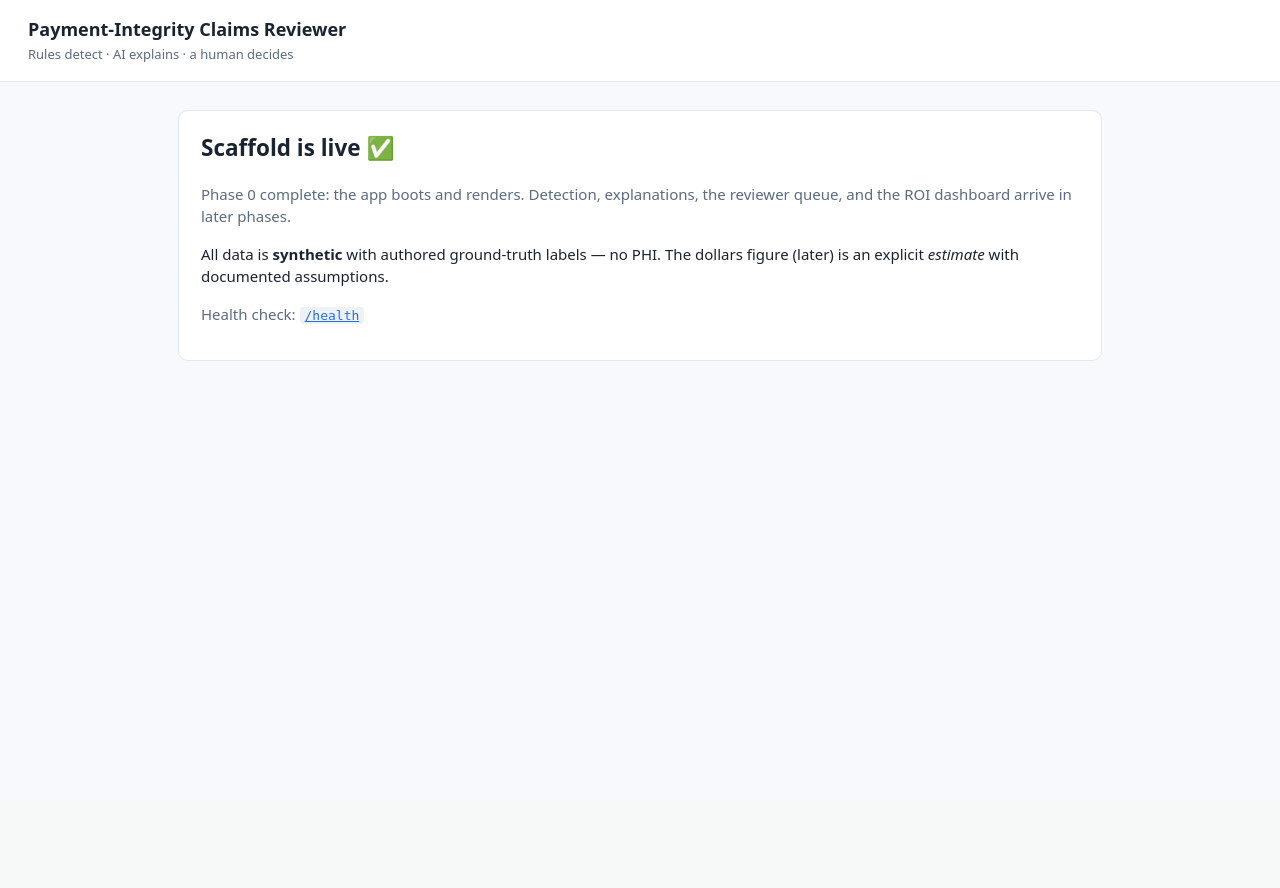
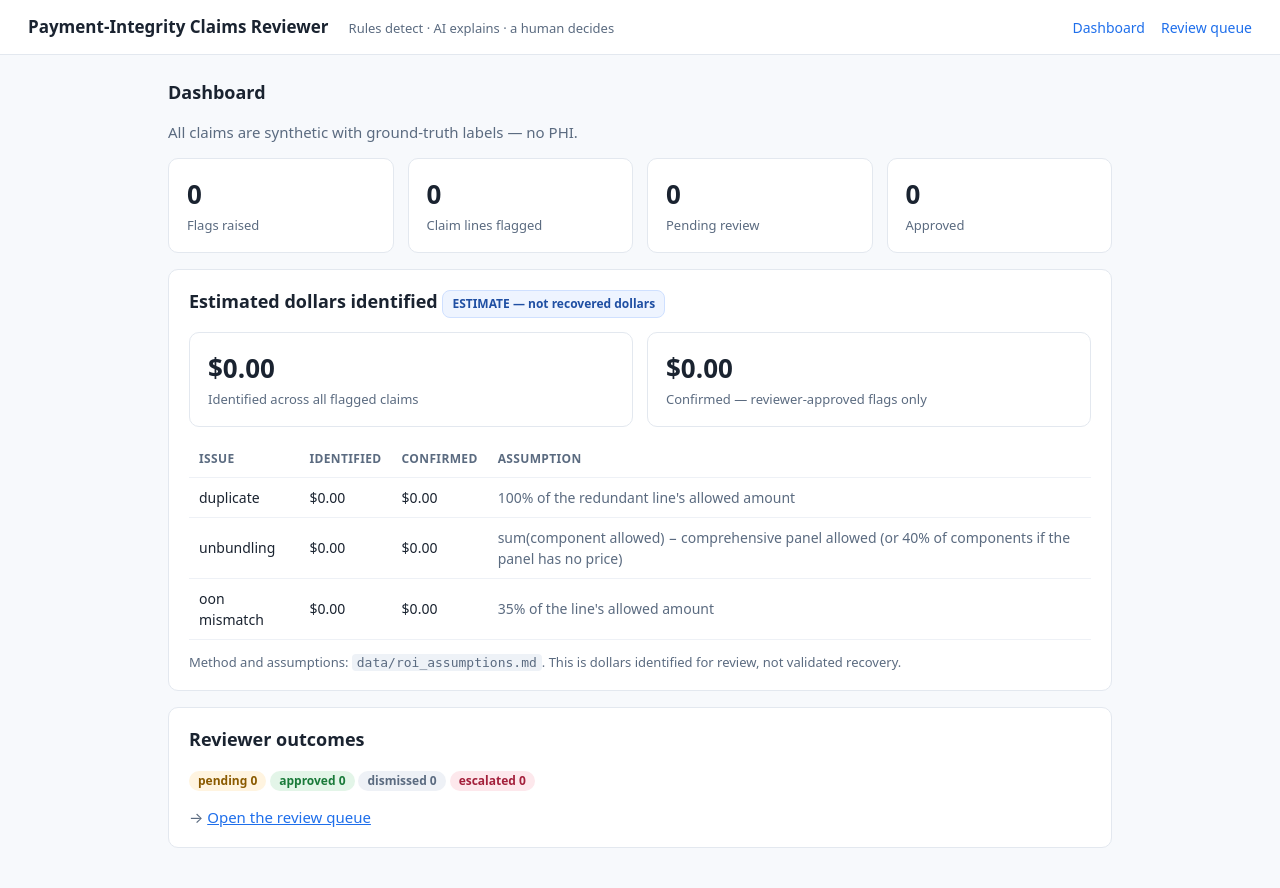
Before and after one commit to tjromack/payment-integrity-reviewer, a FastAPI app: page / in a window 1280 px wide. Before the commit the page ends 361 px from the top, so only its background shows below. Run offline with FastAPI, Linux system fonts and the light colour scheme; data that the repository does not hold is empty; some libraries are stand-ins or nearby versions.

Commit message:
Phase 4: reviewer queue, flag detail, and ROI dashboard
- app/roi.py: estimated-dollars-identified math (single source of the documented
  assumptions); unbundling counted once per claim group, not per component line.
- app/dashboard.py: queue items, per-flag detail, append-only decisions (latest
  wins), and the volume/outcomes/savings summary (identified vs approved-confirmed).
- app/main.py: GET / dashboard, /queue, /flag/{id}; POST /flag/{id}/decision
  stores each approve/dismiss/escalate as a label, then 303 -> queue.
- Templates: dashboard (estimate clearly labeled + assumptions surfaced), queue,
  and flag detail (claim + triggering rule/fields + explanation). Reviewer UI
  deliberately hides the ground-truth label.
- models.connect() resolves DB_PATH at call time so tests use an isolated DB.
- tests/test_dashboard.py: ROI math + decision flow (7 tests); DECISIONS 012.

Verified: make test -> 22 passed; end-to-end via TestClient (approve a flag ->
303 -> dashboard shows approved 1 and confirmed dollars update; 404 handled).

Co-Authored-By: Claude Opus 4.8 (1M context) <noreply@anthropic.com>

```diff
--- a/app/main.py
+++ b/app/main.py
@@ -1,34 +1,75 @@
 """FastAPI app + routes.
 
-Phase 0: boots with a health route and a base template so the scaffold is
-demoable. Queue, dashboard, and detail routes arrive in later phases.
+Dashboard (estimated $ identified, labeled an estimate), the reviewer queue, the
+per-flag detail (claim + triggering rule/fields + explanation), and the decision
+endpoint that stores each approve/dismiss/escalate as a label.
 """
 from pathlib import Path
 
-from fastapi import FastAPI, Request
-from fastapi.responses import HTMLResponse, JSONResponse
+from fastapi import FastAPI, Form, Request
+from fastapi.responses import HTMLResponse, JSONResponse, RedirectResponse
 from fastapi.templating import Jinja2Templates
+
+from app import dashboard
+from app.models import connect
 
 BASE_DIR = Path(__file__).resolve().parent
 templates = Jinja2Templates(directory=str(BASE_DIR / "templates"))
 
 app = FastAPI(title="Payment-Integrity Claims Reviewer")
 
+TITLE = "Payment-Integrity Claims Reviewer"
+TAGLINE = "Rules detect · AI explains · a human decides"
+
+
+def _ctx(request: Request, **extra) -> dict:
+    return {"request": request, "title": TITLE, "tagline": TAGLINE, **extra}
+
 
 @app.get("/health")
 def health() -> JSONResponse:
-    """Liveness check used by the demo/reset flow and any future CI."""
     return JSONResponse({"status": "ok"})
 
 
 @app.get("/", response_class=HTMLResponse)
 def index(request: Request) -> HTMLResponse:
-    """Landing page. Becomes the dashboard once detection + ROI land."""
-    return templates.TemplateResponse(
-        request,
-        "index.html",
-        {
-            "title": "Payment-Integrity Claims Reviewer",
-            "tagline": "Rules detect · AI explains · a human decides",
-        },
-    )
+    conn = connect()
+    summary = dashboard.summary(conn)
+    conn.close()
+    return templates.TemplateResponse(request, "dashboard.html", _ctx(request, **summary))
+
+
+@app.get("/queue", response_class=HTMLResponse)
+def queue(request: Request) -> HTMLResponse:
+    conn = connect()
+    items = dashboard.review_items(conn)
+    conn.close()
+    return templates.TemplateResponse(request, "queue.html", _ctx(request, items=items))
+
+
+@app.get("/flag/{flag_id}", response_class=HTMLResponse)
+def flag_detail(request: Request, flag_id: int):
+    conn = connect()
+    detail = dashboard.flag_detail(conn, flag_id)
+    conn.close()
+    if detail is None:
+        return HTMLResponse("Flag not found", status_code=404)
+    return templates.TemplateResponse(request, "flag_detail.html", _ctx(request, **detail))
+
+
+@app.post("/flag/{flag_id}/decision")
+def decide(
+    flag_id: int,
+    action: str = Form(...),
+    reviewer: str = Form("reviewer"),
+    note: str = Form(""),
+):
+    conn = connect()
+    detail = dashboard.flag_detail(conn, flag_id)
+    if detail is None:
+        conn.close()
+        return HTMLResponse("Flag not found", status_code=404)
+    dashboard.record_decision(conn, flag_id, action, reviewer.strip() or "reviewer", note.strip())
+    conn.close()
+    # Back to the queue so the reviewer moves to the next flag; dashboard recomputes on load.
+    return RedirectResponse(url="/queue", status_code=303)
--- a/app/templates/base.html
+++ b/app/templates/base.html
@@ -9,21 +9,53 @@
     * { box-sizing: border-box; }
     body { margin: 0; font: 15px/1.5 system-ui, -apple-system, Segoe UI, Roboto, sans-serif;
            color: #1a2330; background: #f7f9fc; }
-    header { background: #fff; border-bottom: 1px solid #e3e8ef; padding: 16px 28px; }
-    header h1 { margin: 0; font-size: 18px; }
-    header .tag { color: #5b6b80; font-size: 13px; margin-top: 2px; }
-    main { max-width: 980px; margin: 0 auto; padding: 28px; }
-    .card { background: #fff; border: 1px solid #e3e8ef; border-radius: 10px; padding: 20px 22px; }
+    header { background: #fff; border-bottom: 1px solid #e3e8ef; padding: 14px 28px;
+             display: flex; align-items: baseline; gap: 20px; }
+    header h1 { margin: 0; font-size: 17px; }
+    header .tag { color: #5b6b80; font-size: 13px; }
+    header nav { margin-left: auto; display: flex; gap: 16px; }
+    header nav a { color: #1f6feb; text-decoration: none; font-size: 14px; }
+    main { max-width: 1000px; margin: 0 auto; padding: 24px 28px; }
+    h2 { font-size: 18px; }
+    .card { background: #fff; border: 1px solid #e3e8ef; border-radius: 10px; padding: 18px 20px; margin-bottom: 16px; }
+    .grid { display: grid; grid-template-columns: repeat(auto-fit, minmax(180px, 1fr)); gap: 14px; }
+    .stat { background: #fff; border: 1px solid #e3e8ef; border-radius: 10px; padding: 16px 18px; }
+    .stat .n { font-size: 26px; font-weight: 600; }
+    .stat .l { color: #5b6b80; font-size: 13px; margin-top: 2px; }
     .muted { color: #5b6b80; }
     a { color: #1f6feb; }
     code { background: #eef2f7; padding: 1px 5px; border-radius: 4px; font-size: 13px; }
+    pre { background: #f1f4f9; border: 1px solid #e3e8ef; border-radius: 8px; padding: 12px;
+          overflow-x: auto; font-size: 13px; }
+    table { width: 100%; border-collapse: collapse; }
+    th, td { text-align: left; padding: 9px 10px; border-bottom: 1px solid #eef1f6; font-size: 14px; }
+    th { color: #5b6b80; font-weight: 600; font-size: 12px; text-transform: uppercase; letter-spacing: .03em; }
+    .badge { display: inline-block; padding: 1px 9px; border-radius: 20px; font-size: 12px; font-weight: 600; }
+    .badge.pending  { background: #fff4e0; color: #8a5a00; }
+    .badge.approve  { background: #e3f5e8; color: #1a7a3a; }
+    .badge.dismiss  { background: #eef1f6; color: #5b6b80; }
+    .badge.escalate { background: #fde8ec; color: #a3203b; }
+    .est { background: #eef4ff; border: 1px solid #cfe0ff; border-radius: 8px; padding: 4px 9px;
+           font-size: 12px; color: #1f4fa3; display: inline-block; }
+    .btn { font: inherit; padding: 8px 14px; border-radius: 7px; border: 1px solid #cfd6e0;
+           background: #fff; cursor: pointer; }
+    .btn.approve  { background: #1a7a3a; color: #fff; border-color: #1a7a3a; }
+    .btn.dismiss  { background: #fff; color: #5b6b80; }
+    .btn.escalate { background: #a3203b; color: #fff; border-color: #a3203b; }
+    dl.fields { display: grid; grid-template-columns: max-content 1fr; gap: 4px 16px; margin: 0; }
+    dl.fields dt { color: #5b6b80; font-size: 13px; }
+    dl.fields dd { margin: 0; font-size: 14px; }
   </style>
   {% block head %}{% endblock %}
 </head>
 <body>
   <header>
     <h1>{{ title }}</h1>
-    <div class="tag">{{ tagline }}</div>
+    <span class="tag">{{ tagline }}</span>
+    <nav>
+      <a href="/">Dashboard</a>
+      <a href="/queue">Review queue</a>
+    </nav>
   </header>
   <main>
     {% block content %}{% endblock %}
--- /dev/null
+++ b/app/templates/dashboard.html
@@ -0,0 +1,57 @@
+{% extends "base.html" %}
+
+{% block content %}
+<h2 style="margin-top:0">Dashboard</h2>
+<p class="muted">All claims are synthetic with ground-truth labels — no PHI.</p>
+
+<div class="grid">
+  <div class="stat"><div class="n">{{ volume.flags }}</div><div class="l">Flags raised</div></div>
+  <div class="stat"><div class="n">{{ volume.claims_flagged }}</div><div class="l">Claim lines flagged</div></div>
+  <div class="stat"><div class="n">{{ outcomes.pending }}</div><div class="l">Pending review</div></div>
+  <div class="stat"><div class="n">{{ outcomes.approve }}</div><div class="l">Approved</div></div>
+</div>
+
+<div class="card" style="margin-top:16px">
+  <h2 style="margin-top:0">Estimated dollars identified
+    <span class="est">ESTIMATE — not recovered dollars</span></h2>
+  <div class="grid">
+    <div class="stat">
+      <div class="n">${{ '{:,.2f}'.format(identified.total) }}</div>
+      <div class="l">Identified across all flagged claims</div>
+    </div>
+    <div class="stat">
+      <div class="n">${{ '{:,.2f}'.format(confirmed.total) }}</div>
+      <div class="l">Confirmed — reviewer-approved flags only</div>
+    </div>
+  </div>
+
+  <table style="margin-top:14px">
+    <thead><tr><th>Issue</th><th>Identified</th><th>Confirmed</th><th>Assumption</th></tr></thead>
+    <tbody>
+    {% for issue in ['duplicate','unbundling','oon_mismatch'] %}
+      <tr>
+        <td>{{ issue.replace('_',' ') }}</td>
+        <td>${{ '{:,.2f}'.format(identified.by_issue[issue]) }}</td>
+        <td>${{ '{:,.2f}'.format(confirmed.by_issue[issue]) }}</td>
+        <td class="muted">{{ assumptions[issue] }}</td>
+      </tr>
+    {% endfor %}
+    </tbody>
+  </table>
+  <p class="muted" style="font-size:13px;margin-bottom:0">
+    Method and assumptions: <code>data/roi_assumptions.md</code>. This is dollars identified
+    for review, not validated recovery.
+  </p>
+</div>
+
+<div class="card">
+  <h2 style="margin-top:0">Reviewer outcomes</h2>
+  <p>
+    <span class="badge pending">pending {{ outcomes.pending }}</span>
+    <span class="badge approve">approved {{ outcomes.approve }}</span>
+    <span class="badge dismiss">dismissed {{ outcomes.dismiss }}</span>
+    <span class="badge escalate">escalated {{ outcomes.escalate }}</span>
+  </p>
+  <p class="muted" style="margin-bottom:0">→ <a href="/queue">Open the review queue</a></p>
+</div>
+{% endblock %}
--- a/app/templates/index.html
+++ /dev/null
@@ -1,16 +0,0 @@
-{% extends "base.html" %}
-
-{% block content %}
-<div class="card">
-  <h2 style="margin-top:0">Scaffold is live ✅</h2>
-  <p class="muted">
-    Phase 0 complete: the app boots and renders. Detection, explanations, the
-    reviewer queue, and the ROI dashboard arrive in later phases.
-  </p>
-  <p>
-    All data is <strong>synthetic</strong> with authored ground-truth labels — no PHI.
-    The dollars figure (later) is an explicit <em>estimate</em> with documented assumptions.
-  </p>
-  <p class="muted">Health check: <a href="/health"><code>/health</code></a></p>
-</div>
-{% endblock %}
```
Also changed, not shown: DECISIONS.md (+21 -0 lines), app/dashboard.py (added, +113 -0 lines), app/models.py (+7 -3 lines), app/roi.py (added, +74 -0 lines), app/templates/flag_detail.html (added, +75 -0 lines), app/templates/queue.html (added, +27 -0 lines), tests/test_dashboard.py (added, +88 -0 lines).
